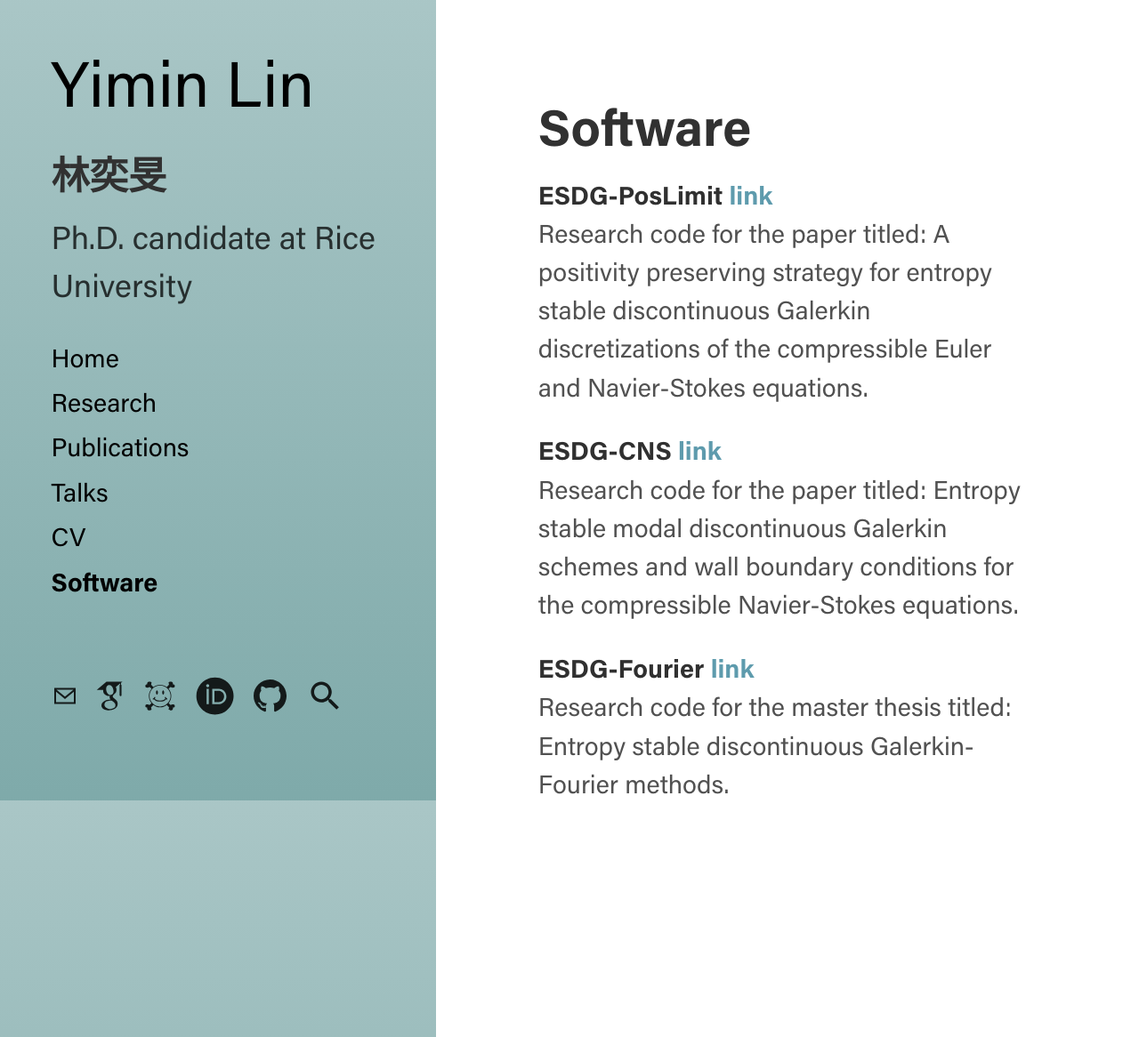
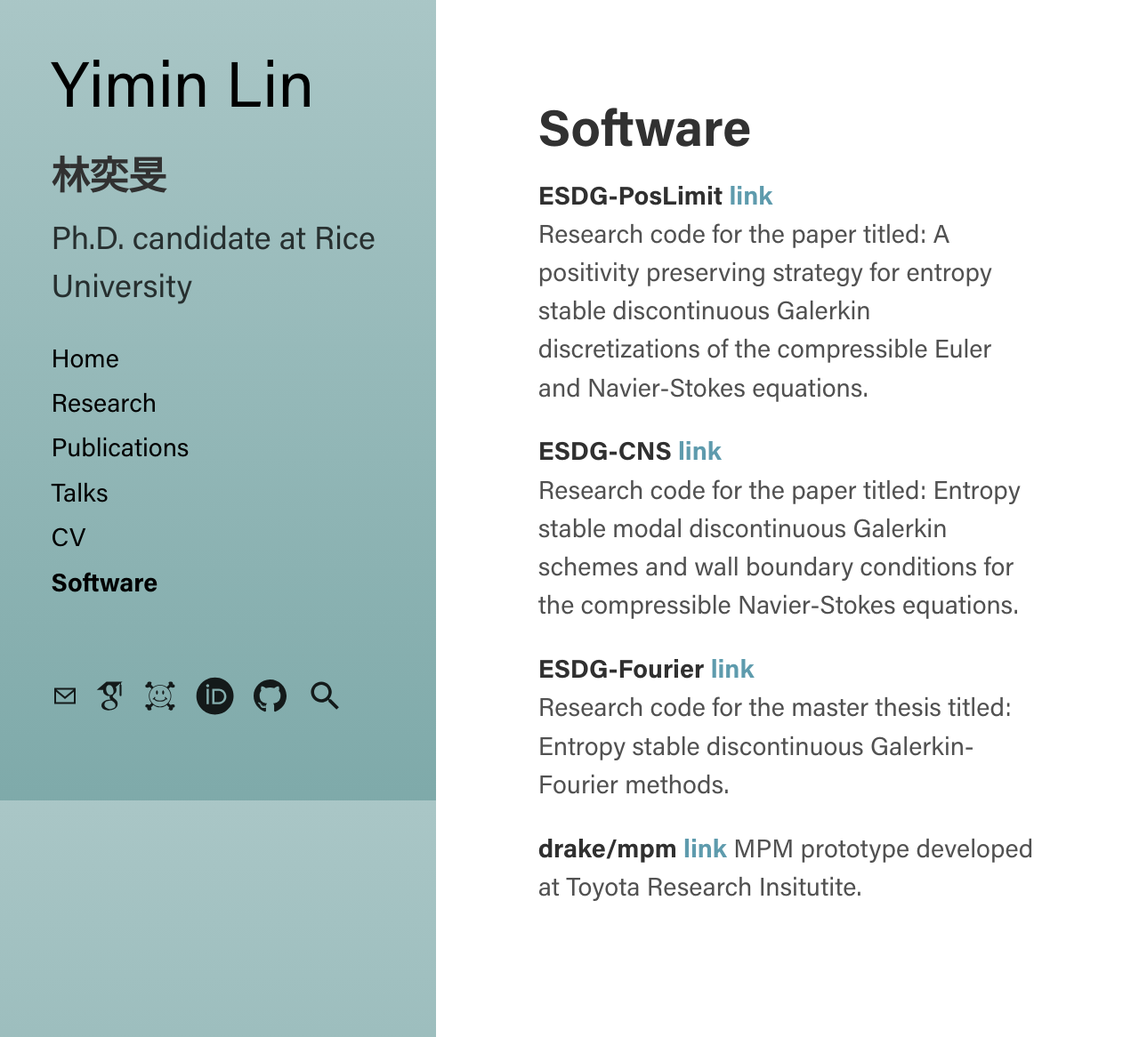
Before and after one commit to yiminllin/yiminllin.github.io, a Jekyll site: the page built from software.md, in a window 1280 px wide and 1166 px high. Shown: the whole window at 89% size. Built offline with Jekyll 4.4.1, drawn with Linux system fonts in a browser that asks for light colours.

Commit message:
update Aug 22

```diff
--- a/software.md
+++ b/software.md
@@ -15,3 +15,6 @@ Navier-Stokes equations.
 
 **ESDG-Fourier** [**link**](https://github.com/yiminllin/ESDG-Fourier)
 Research code for the master thesis titled: Entropy stable discontinuous Galerkin-Fourier methods.
+
+**drake/mpm** [**link**](https://github.com/yiminllin/drake/tree/mpm-Aug/multibody/fem/mpm-dev)
+MPM prototype developed at Toyota Research Insitutite.
```
